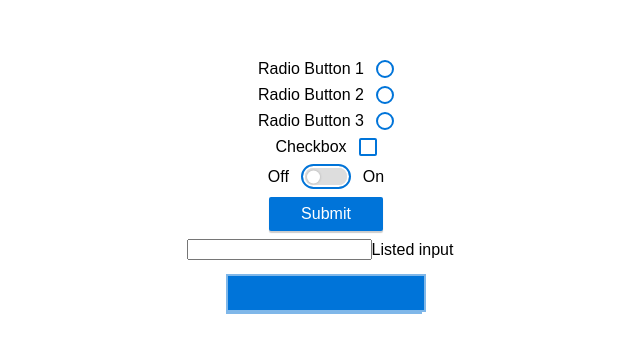
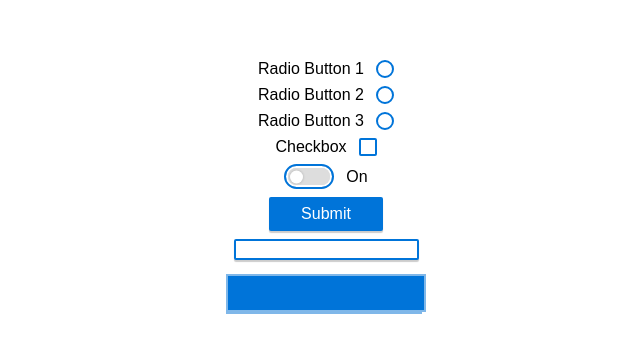
Before and after one commit to jonahallibone/jonahallibone.github.io, a plain HTML site: page checkmark/index.html in a window 1280 px wide. Shown: the part 216-568 px from the top of the page, without its empty margins (314-954 px from the left). Drawn offline with Linux system fonts and the light colour scheme.

Commit message:
added chris starter code

```diff
--- a/checkmark/index.html
+++ b/checkmark/index.html
@@ -92,6 +92,10 @@
       box-shadow: 0 2px 1px 0px rgba(0, 0, 0, 0.2);
     }
 
+    .checker-input label {
+      display: none;
+    }
+
     .checker-radio input[type=radio] ~ label:after {
       content: '';
       background-color: rgba(0,116,217,0);
@@ -163,6 +167,12 @@
 
     .checker-switch input[type=checkbox]:checked ~ label:before {
       box-shadow: inset 0 0 3px 9px #4CD964;
+    }
+
+    .checker-input input[type=text] {
+      border: 2px solid #0074D9;
+      border-radius: 2px;
+      box-shadow: 0 2px 1px 0px rgba(0, 0, 0, 0.2);
     }
 
     .dropdownContainer {
@@ -272,10 +282,11 @@
           checkbox.setAttribute("type", "checkbox");
           checkboxContainer.classList.add("checker-checkbox");
         } else if (opts.type === "switch") {
-            checkbox.setAttribute("type", "checkbox");
-            checkboxContainer.classList.add("checker-switch");
+          checkbox.setAttribute("type", "checkbox");
+          checkboxContainer.classList.add("checker-switch");
         } else if (opts.type === "input") {
-
+          checkbox.setAttribute("type","text");
+          checkboxContainer.classList.add("checker-input");
         }
 
         checkbox.setAttribute("name", opts.name);
@@ -302,6 +313,11 @@
         if(opts.type !== "switch") {
           checkboxContainer.appendChild(labelEl);
           checkboxContainer.insertBefore(checkbox, labelEl);
+
+          if(opts.type !== "submit" && opts.type !== "input") {
+            checkboxContainer.insertBefore(pseudoLabel, labelEl);
+          }
+
         }
         else {
           checkboxContainer.appendChild(opts.leftLabel);
@@ -309,9 +325,6 @@
           checkboxContainer.insertBefore(checkbox, labelEl);
         }
 
-        if(opts.type !== "submit") {
-          checkboxContainer.insertBefore(pseudoLabel, labelEl);
-        }
 
         // console.log(opts);
       });
```
